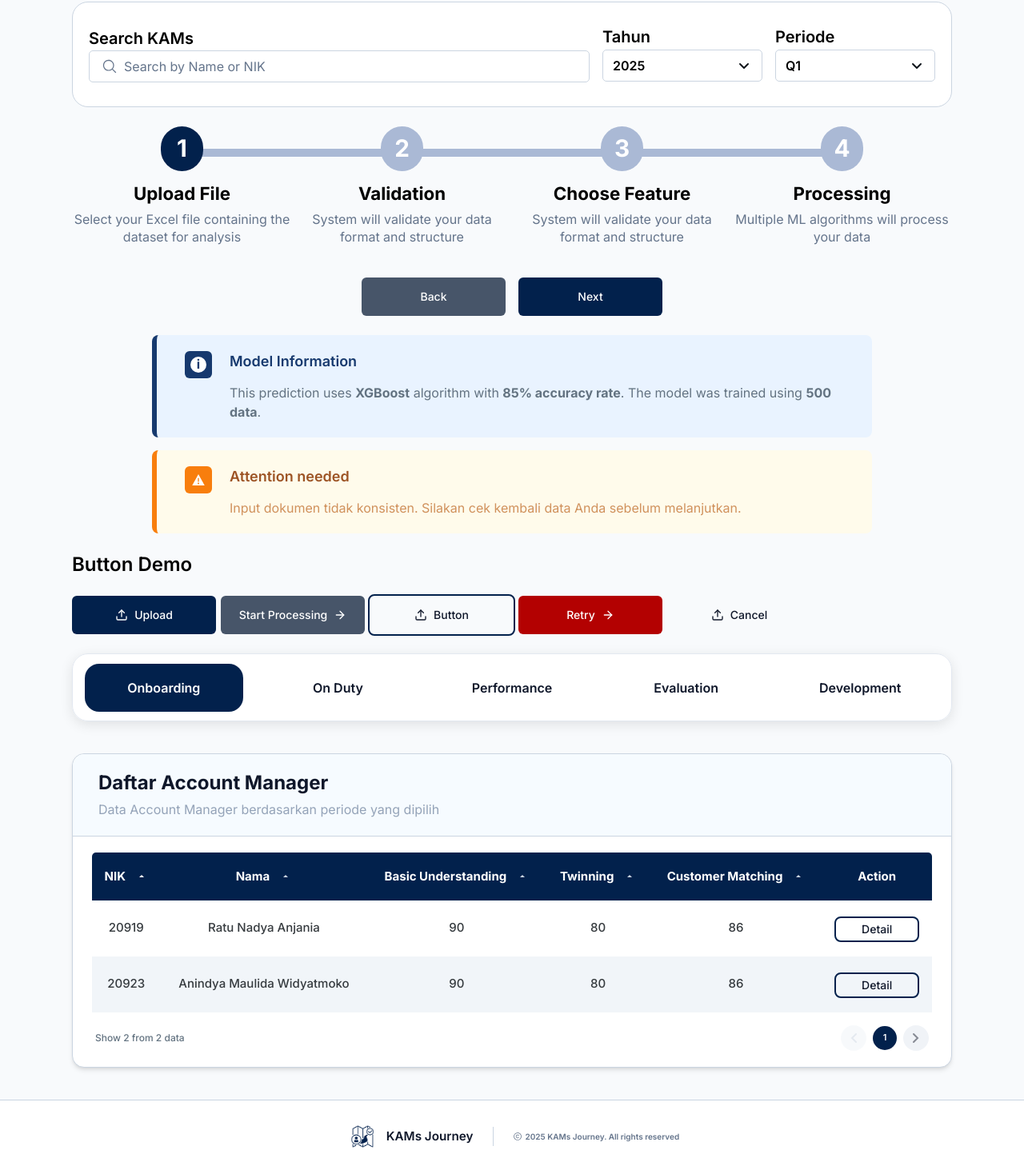
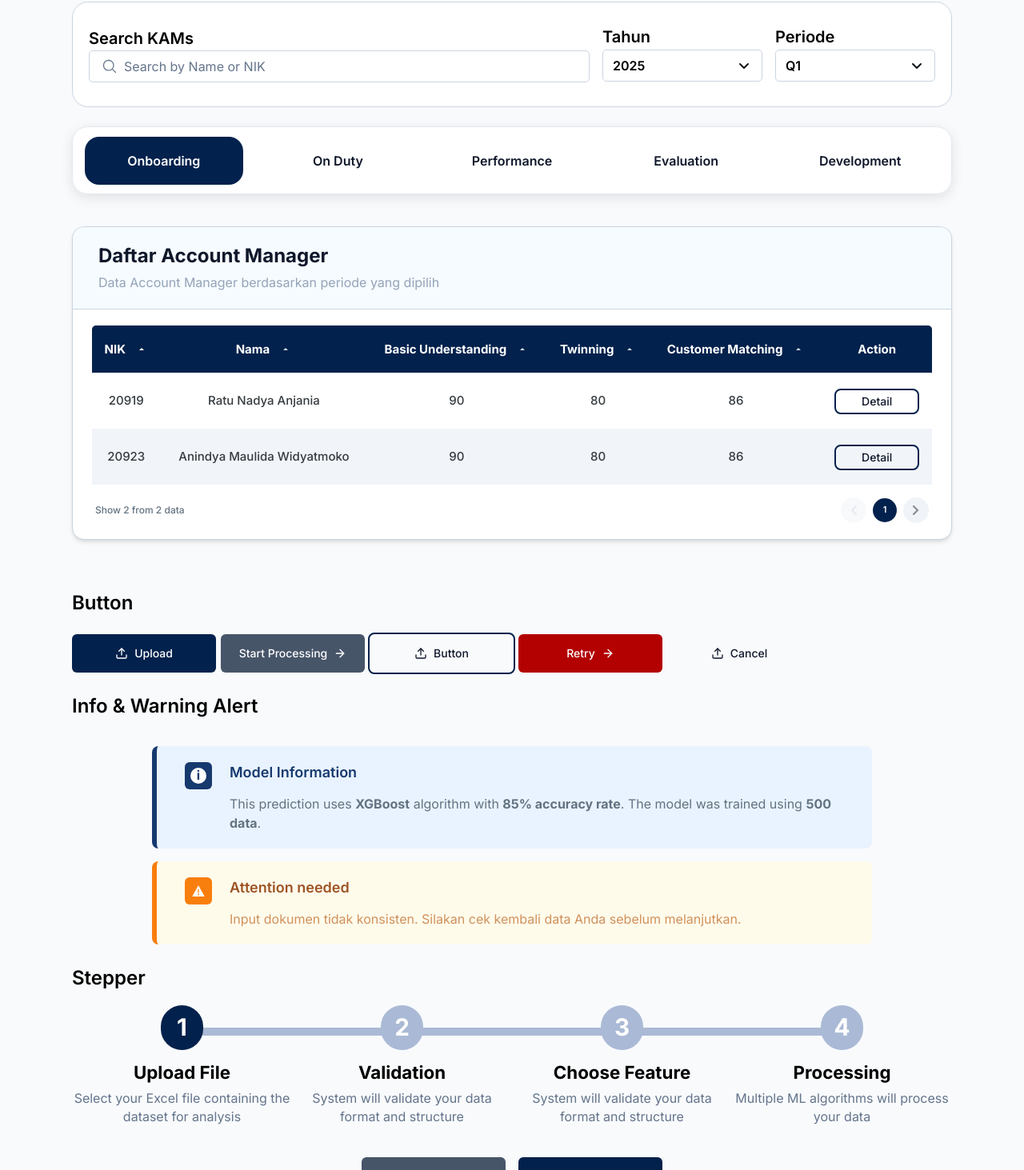
Before and after one commit to sarahnazly/KAMs-Journey, a Next.js app in the folder frontend/: page / in a window 1280 px wide. Shown: the part 120-1583 px from the top of the page at 80% size. Built offline with nearby package versions, Linux system fonts and the light colour scheme.

Commit message:
chore(ui): adjust component alignment

```diff
--- a/frontend/src/app/page.tsx
+++ b/frontend/src/app/page.tsx
@@ -154,75 +154,6 @@ export default function HomePage() {
         </div>
       </div>
 
-      {/* Stepper */}
-      <div className="w-full flex items-center justify-center">
-        <div className="max-w-[1100px] w-full">
-          <Stepper
-            steps={steps}
-            activeStep={activeStep}
-            onStepChange={setActiveStep}
-          />
-        </div>
-      </div>
-
-      {/* Buttons for demo stepper */}
-      <div className="flex gap-4 mt-4">
-        <Button
-          variant="secondary"
-          onClick={() => setActiveStep((prev) => Math.max(prev - 1, 0))}
-        >
-          Back
-        </Button>
-        <Button
-          variant="primary"
-          onClick={() => setActiveStep((prev) => Math.min(prev + 1, steps.length - 1))}
-        >
-          Next
-        </Button>
-      </div>
-
-      {/* Info & warning alert */}
-      <div className="max-w-[1100px] w-full flex flex-col items-center gap-4">
-        <InfoAlert
-          message={
-            <>
-              This prediction uses <span className="font-bold">XGBoost</span> algorithm with <span className="font-bold">85% accuracy rate</span>. The model was trained using <span className="font-bold">500 data</span>.
-            </>
-          }
-        />
-        <WarningAlert
-          message="Input dokumen tidak konsisten. Silakan cek kembali data Anda sebelum melanjutkan."
-        />
-      </div>
-
-      {/* Button Demo Section */}
-      <div className="w-full flex items-center justify-center">
-        <div className="max-w-[1100px] w-full flex flex-col gap-6">
-          <h2 className="text-black text-[24px] font-semibold leading-[30px]">Button Demo</h2>
-          <div className="grid grid-cols-2 md:grid-cols-3 lg:grid-cols-6 gap-4">
-            <Button variant="primary" onClick={() => handleButtonClick("Primary")}>
-              <Upload size={20} />
-              Upload
-            </Button>
-            <Button variant="secondary" onClick={() => handleButtonClick("Secondary")}>
-              Start Processing
-              <ArrowRight size={20} />
-            </Button>
-            <Button variant="tertiary" onClick={() => handleButtonClick("Tertiary")}>
-              <Upload size={20} />
-              Button
-            </Button>
-            <Button variant="destructive" onClick={() => handleButtonClick("Delete")}>
-              Retry
-              <ArrowRight size={20} />
-            </Button>
-            <Button variant="ghost" onClick={() => handleButtonClick("Ghost")}>
-              <Upload size={20} />
-              Cancel
-            </Button>
-          </div>
-        </div>
-      </div>
 
       {/* TabStage align center */}
       <div className="w-full flex items-center justify-center mb-4">
@@ -285,6 +216,93 @@ export default function HomePage() {
         </div>
       </PopUpWindow>
 
+      {/* Button Demo Section */}
+      <div className="w-full flex items-center justify-center">
+        <div className="max-w-[1100px] w-full flex flex-col gap-6">
+          <h2 className="text-black text-[24px] font-semibold leading-[30px]">Button</h2>
+          <div className="grid grid-cols-2 md:grid-cols-3 lg:grid-cols-6 gap-4">
+            <Button variant="primary" onClick={() => handleButtonClick("Primary")}>
+              <Upload size={20} />
+              Upload
+            </Button>
+            <Button variant="secondary" onClick={() => handleButtonClick("Secondary")}>
+              Start Processing
+              <ArrowRight size={20} />
+            </Button>
+            <Button variant="tertiary" onClick={() => handleButtonClick("Tertiary")}>
+              <Upload size={20} />
+              Button
+            </Button>
+            <Button variant="destructive" onClick={() => handleButtonClick("Delete")}>
+              Retry
+              <ArrowRight size={20} />
+            </Button>
+            <Button variant="ghost" onClick={() => handleButtonClick("Ghost")}>
+              <Upload size={20} />
+              Cancel
+            </Button>
+          </div>
+        </div>
+      </div>
+
+      {/* Info & Warning Alert */}
+      <div className="w-full flex justify-center">
+        <div className="max-w-[1100px] w-full flex flex-col gap-4">
+
+          <h2 className="text-black text-[24px] font-semibold mb-4">
+            Info & Warning Alert
+          </h2>
+
+          <div className="w-full flex justify-center">
+            <InfoAlert
+              message={
+                <>
+                  This prediction uses <span className="font-bold">XGBoost</span> algorithm with{" "}
+                  <span className="font-bold">85% accuracy rate</span>. The model was trained using{" "}
+                  <span className="font-bold">500 data</span>.
+                </>
+              }
+            />
+          </div>
+
+          <div className="w-full flex justify-center">
+            <WarningAlert
+              message="Input dokumen tidak konsisten. Silakan cek kembali data Anda sebelum melanjutkan."
+            />
+          </div>
+
+        </div>
+      </div>
+
+      {/* Stepper */}
+      <div className="w-full flex justify-center">
+        <div className="max-w-[1100px] w-full">
+          <h2 className="text-black text-[24px] font-semibold mb-4">Stepper</h2>
+          <Stepper
+            steps={steps}
+            activeStep={activeStep}
+            onStepChange={setActiveStep}
+          />
+        </div>
+      </div>
+
+      {/* Buttons for demo stepper */}
+      <div className="flex gap-4 mt-4 mb-4">
+        <Button
+          variant="secondary"
+          onClick={() => setActiveStep((prev) => Math.max(prev - 1, 0))}
+        >
+          Back
+        </Button>
+        <Button
+          variant="primary"
+          onClick={() => setActiveStep((prev) => Math.min(prev + 1, steps.length - 1))}
+        >
+          Next
+        </Button>
+      </div>
+
+
       {/* Toast di pojok kanan bawah */}
       {Toast({
         open: toast.open,
```
